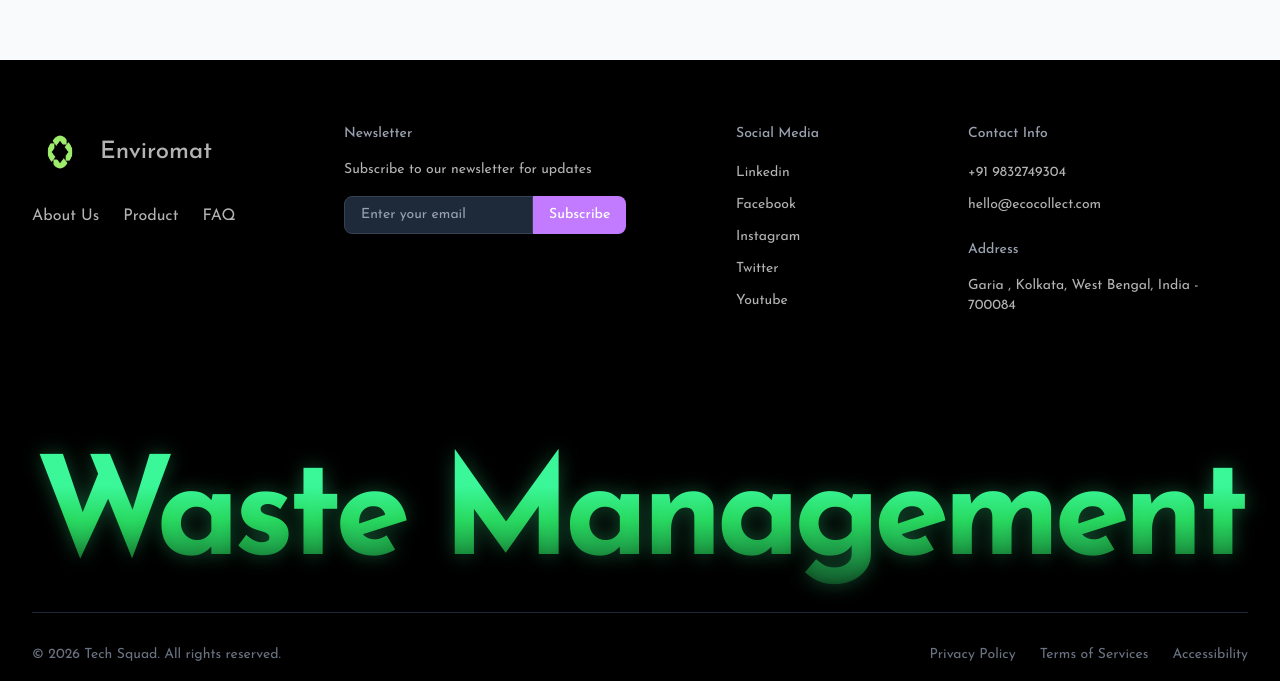
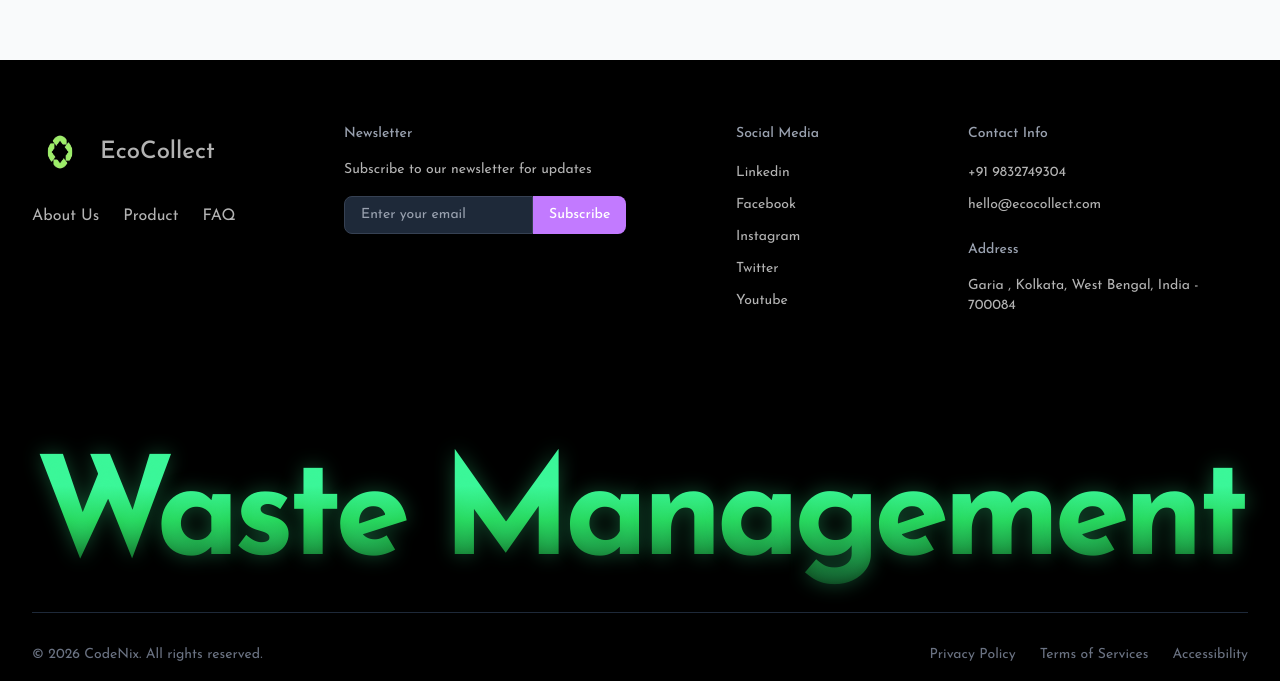
Before and after one commit to karakRohan/HackNITR-CodeNix, a React (Vite) app in the folder frontend/: page /about in a window 1280 px wide. Shown: the part 3983-4664 px from the top of the page. Built offline with nearby package versions, Linux system fonts and the light colour scheme.

Commit message:
codenix change

```diff
--- a/frontend/src/components/common/Footer.jsx
+++ b/frontend/src/components/common/Footer.jsx
@@ -74,7 +74,7 @@ const Footer = () => {
                 <img src="/Logo2.png" alt="logo" className="w-full h-full" />
               </motion.div>
               <span className="text-2xl font-medium text-white/70">
-                Enviromat
+                EcoCollect
               </span>
             </motion.div>
 
@@ -307,7 +307,7 @@ const Footer = () => {
               whileHover={{ color: '#9CA3AF' }}
               transition={{ duration: 0.2 }}
             >
-              © 2026 Tech Squad. All rights reserved.
+              © 2026 CodeNix. All rights reserved.
             </motion.div>
             <div className="flex space-x-6 text-sm">
               {['Privacy Policy', 'Terms of Services', 'Accessibility'].map((policy, index) => (
```
